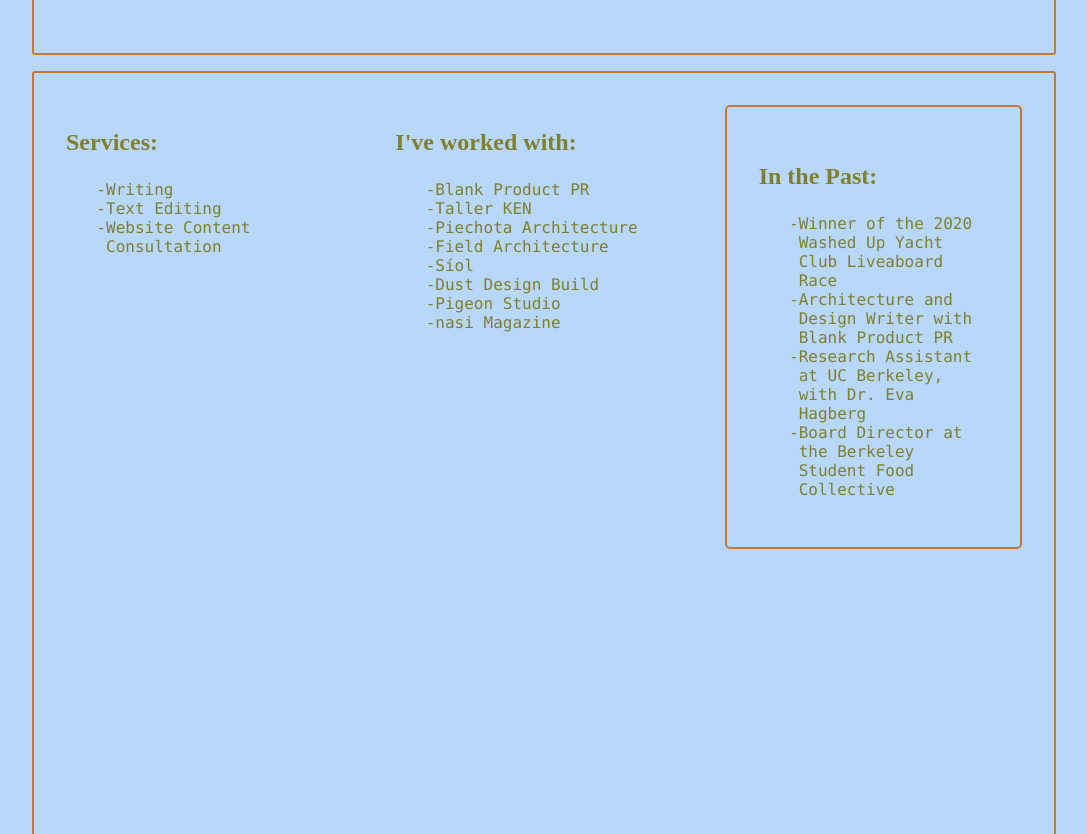
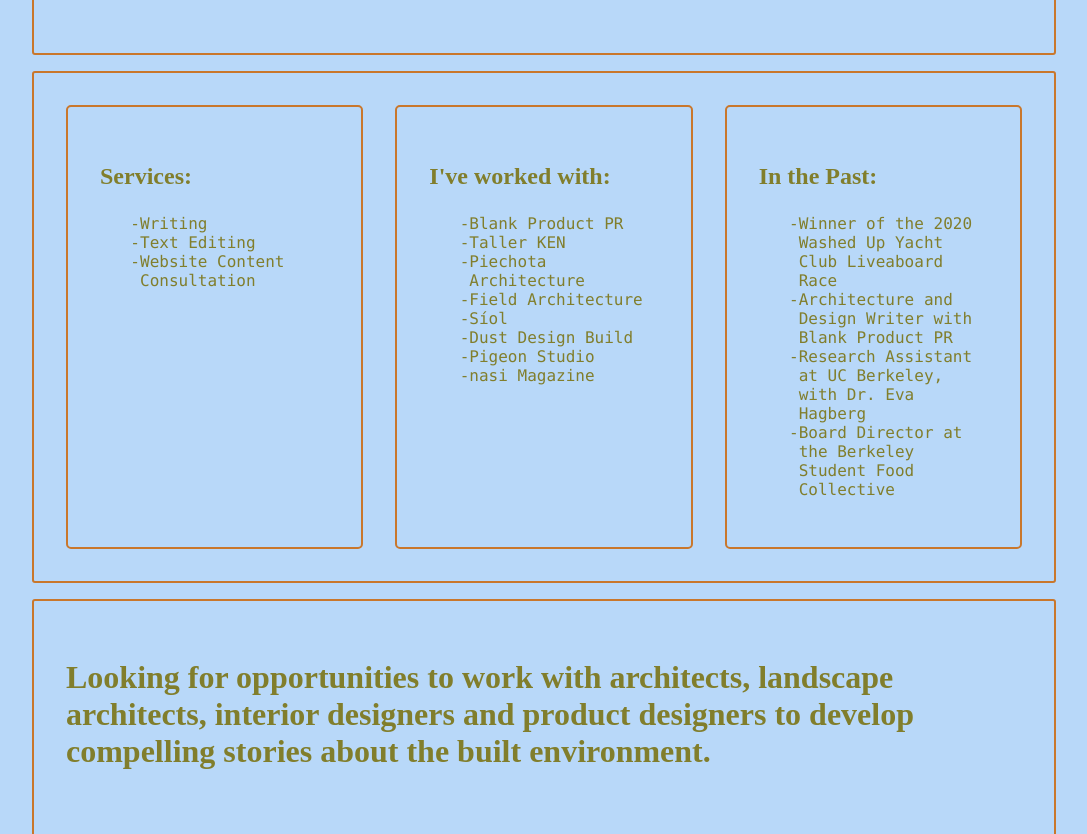
Before and after one commit to athenams/Personal-Website, a plain HTML site: page index.html in a window 1280 px wide. Shown: the part 875-1709 px from the top of the page, without its empty margins (96-1183 px from the left). Drawn offline with Linux system fonts and the light colour scheme.

Commit message:
Update index.css
- Defined grid area for services and clients

```diff
--- a/index.css
+++ b/index.css
@@ -133,8 +133,8 @@ body {
 	border-color: var(--background-accent);
 	border-radius: 5px;
 }
-#other.portfolio-section,
-#upcoming.portfolio-section,
+#services.portfolio-section,
+#clients.portfolio-section,
 #past.portfolio-section {
 	/*background-color: pink;*/
 	padding: 2em;
@@ -142,6 +142,13 @@ body {
 	border-style: solid;
 	border-color: var(--background-accent);
 	border-radius: 5px;
+}
+#services {
+	grid-area: services;
+}
+
+#clients {
+	grid-area: clients;
 }
 .contact {
 	/*background-color:  rgba(189, 160, 239, 0.55);*/
@@ -190,10 +197,9 @@ main {
 .portfolio {
 	display:  grid;
 	grid-template-columns: 1fr 1fr 1fr;
-	grid-template-rows: repeat(2, auto);
+	grid-template-rows: repeat(1, auto);
 	grid-template-areas:
-	"current current current"
-	"other upcoming past";
+	"services clients past";
 	grid-gap: 2em;
 }
 
@@ -203,9 +209,8 @@ main {
 		grid-template-columns: 1fr;
 		grid-template-rows: 1fr 1fr 1fr 1fr;
 		grid-template-areas:
-		"current"
-		"other"
-		"upcoming"
+		"services"
+		"clients"
 		"past";
 	}
 	main {
@@ -217,10 +222,9 @@ main {
 	.portfolio {
 		display:  grid;
 		grid-template-columns: 1fr 1fr 1fr;
-		grid-template-rows: 1fr 1fr;
+		grid-template-rows: 1fr;
 		grid-template-areas:
-		"current current current"
-		"other upcoming past";
+		"services clients past";
 	}
 }
 
```
